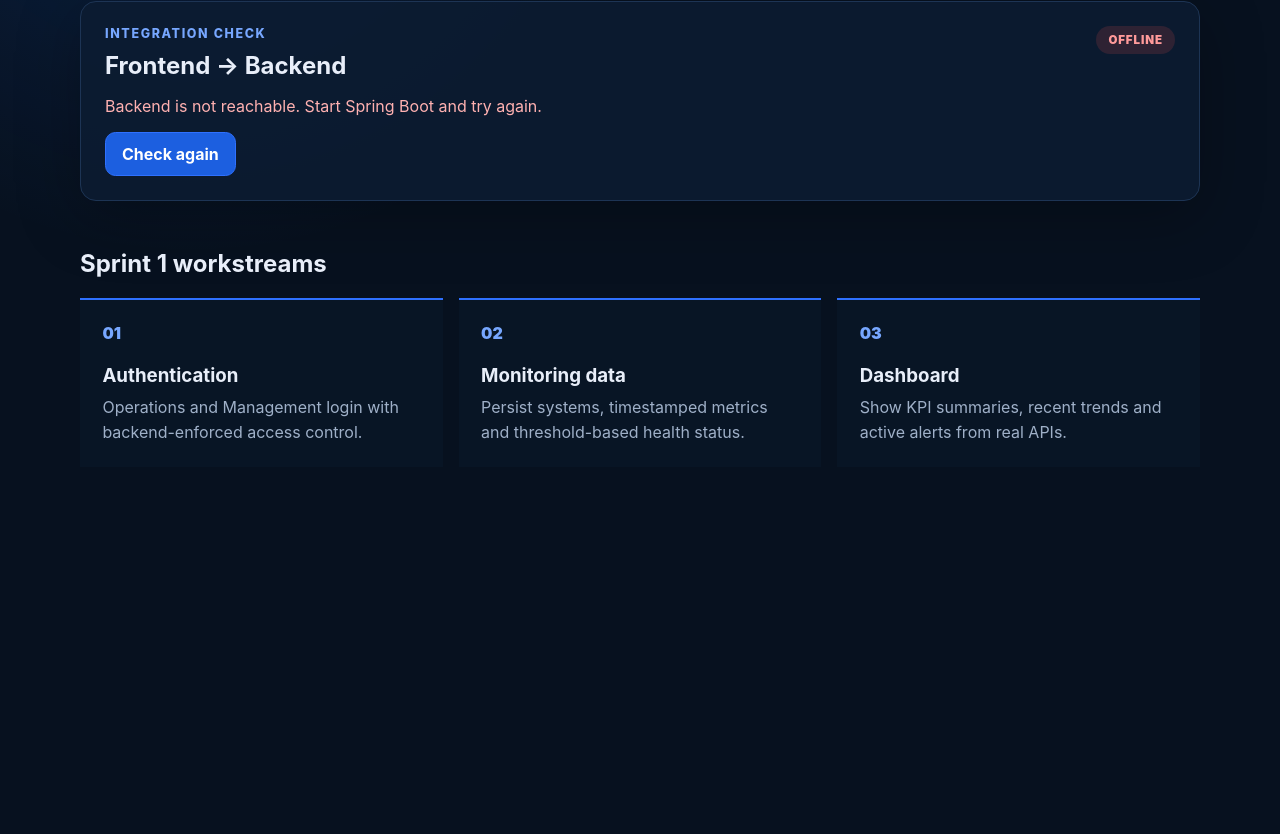
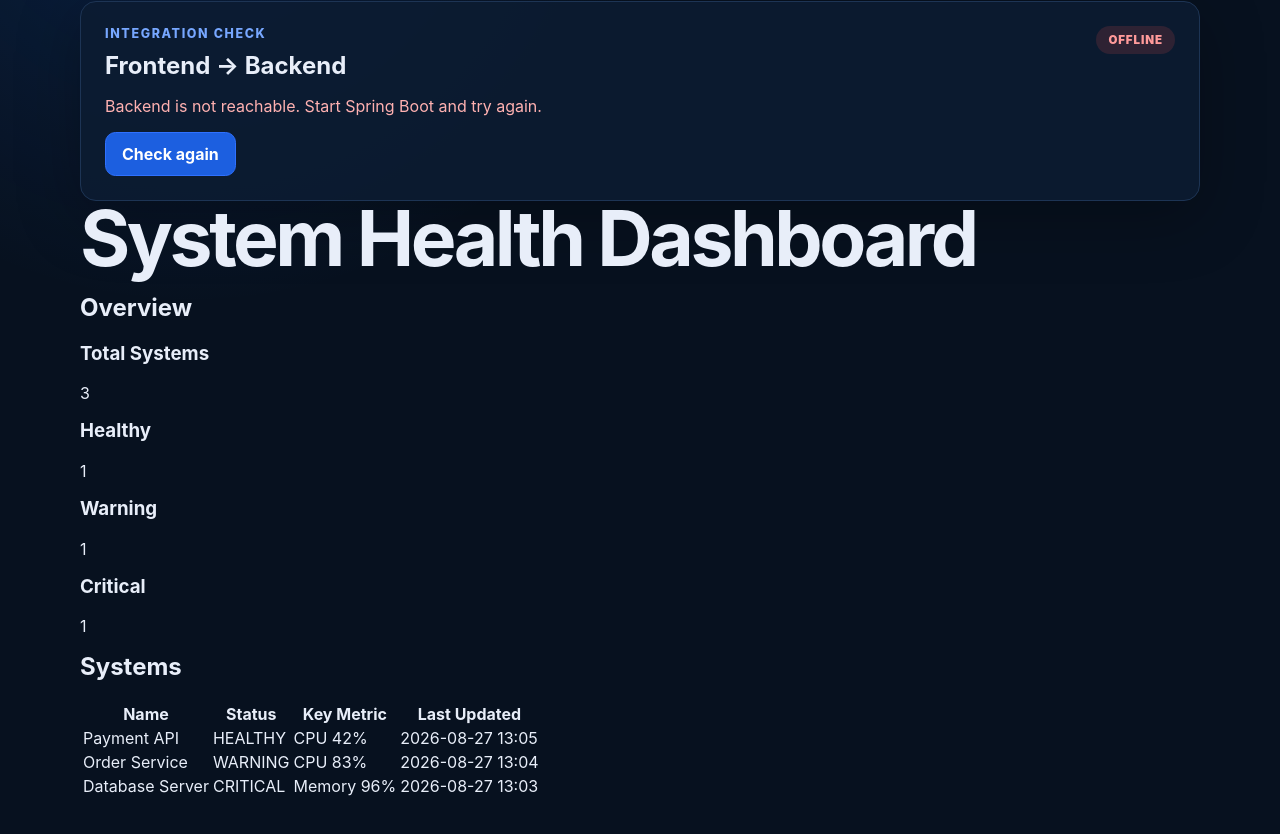
Before and after one commit to DakotaWu-833/B2B-System-health-Dashboard, a React (Vite) app in the folder frontend/: page / in a window 1280 px wide. Shown: the part 362-1196 px from the top of the page. Before the commit the page ends 909 px from the top, so only its background shows below. Built offline with nearby package versions, Linux system fonts and the light colour scheme; no server answers.

Commit message:
ELG2-16 implement dashboard and system detail UI

```diff
--- a/frontend/src/App.jsx
+++ b/frontend/src/App.jsx
@@ -1,4 +1,5 @@
 import { useCallback, useEffect, useState } from "react";
+import Dashboard from "./Dashboard";
 
 const apiBaseUrl = import.meta.env.VITE_API_BASE_URL ?? "";
 
@@ -87,26 +88,7 @@ function App() {
         </button>
       </section>
 
-      <section className="next-steps" aria-labelledby="next-steps-title">
-        <h2 id="next-steps-title">Sprint 1 workstreams</h2>
-        <div className="workstream-grid">
-          <article>
-            <span>01</span>
-            <h3>Authentication</h3>
-            <p>Operations and Management login with backend-enforced access control.</p>
-          </article>
-          <article>
-            <span>02</span>
-            <h3>Monitoring data</h3>
-            <p>Persist systems, timestamped metrics and threshold-based health status.</p>
-          </article>
-          <article>
-            <span>03</span>
-            <h3>Dashboard</h3>
-            <p>Show KPI summaries, recent trends and active alerts from real APIs.</p>
-          </article>
-        </div>
-      </section>
+      <Dashboard />
     </main>
   );
 }
--- /dev/null
+++ b/frontend/src/Dashboard.jsx
@@ -0,0 +1,126 @@
+import { useState } from "react";
+import SystemDetails from "./SystemDetails";
+
+const mockSystems = [
+  {
+    id: 1,
+    name: "Payment API",
+    status: "HEALTHY",
+    keyMetric: "CPU 42%",
+    lastUpdated: "2026-08-27 13:05",
+  },
+  {
+   id: 2,
+   name: "Order Service",
+   status: "WARNING",
+   keyMetric: "CPU 83%",
+   lastUpdated: "2026-08-27 13:04",
+   reason: "CPU usage 83% exceeds warning threshold 80%",
+   metrics: [
+     { time: "13:00", name: "CPU", value: "72%" },
+     { time: "13:01", name: "CPU", value: "75%" },
+     { time: "13:02", name: "CPU", value: "79%" },
+     { time: "13:03", name: "CPU", value: "81%" },
+     { time: "13:04", name: "CPU", value: "83%" },
+    ],
+  },
+  {
+    id: 3,
+    name: "Database Server",
+    status: "CRITICAL",
+    keyMetric: "Memory 96%",
+    lastUpdated: "2026-08-27 13:03",
+    reason: "Memory usage 96% exceeds critical threshold 90%",
+    metrics: [
+      { time: "12:59", name: "Memory", value: "82%" },
+      { time: "13:00", name: "Memory", value: "85%" },
+      { time: "13:01", name: "Memory", value: "89%" },
+      { time: "13:02", name: "Memory", value: "93%" },
+      { time: "13:03", name: "Memory", value: "96%" }
+    ]
+  },
+];
+
+function Dashboard() {
+  const [selectedSystem, setSelectedSystem] = useState(null);
+
+  const totalSystems = mockSystems.length;
+
+  const healthyCount = mockSystems.filter(
+    (system) => system.status === "HEALTHY"
+  ).length;
+
+  const warningCount = mockSystems.filter(
+    (system) => system.status === "WARNING"
+  ).length;
+
+  const criticalCount = mockSystems.filter(
+    (system) => system.status === "CRITICAL"
+  ).length;
+
+  return (
+    <section>
+      <h1>System Health Dashboard</h1>
+
+      <section>
+        <h2>Overview</h2>
+
+        <div>
+          <div>
+            <h3>Total Systems</h3>
+            <p>{totalSystems}</p>
+          </div>
+
+          <div>
+            <h3>Healthy</h3>
+            <p>{healthyCount}</p>
+          </div>
+
+          <div>
+            <h3>Warning</h3>
+            <p>{warningCount}</p>
+          </div>
+
+          <div>
+            <h3>Critical</h3>
+            <p>{criticalCount}</p>
+          </div>
+        </div>
+      </section>
+
+      <section>
+        <h2>Systems</h2>
+
+        <table>
+          <thead>
+            <tr>
+              <th>Name</th>
+              <th>Status</th>
+              <th>Key Metric</th>
+              <th>Last Updated</th>
+            </tr>
+          </thead>
+
+          <tbody>
+            {mockSystems.map((system) => (
+              <tr
+                key={system.id}
+                onClick={() => setSelectedSystem(system)}
+                style={{ cursor: "pointer" }}
+              >
+                <td>{system.name}</td>
+                <td>{system.status}</td>
+                <td>{system.keyMetric}</td>
+                <td>{system.lastUpdated}</td>
+              </tr>
+            ))}
+          </tbody>
+        </table>
+      </section>
+
+      <SystemDetails system={selectedSystem} />
+    </section>
+  );
+}
+
+export default Dashboard;
--- /dev/null
+++ b/frontend/src/SystemDetails.jsx
@@ -0,0 +1,52 @@
+function SystemDetails({ system }) {
+  if (!system) {
+    return null;
+  }
+
+  return (
+    <section>
+      <h2>System Details</h2>
+
+      <h3>{system.name}</h3>
+
+      <p>
+        <strong>Status:</strong> {system.status}
+      </p>
+
+      <p>
+        <strong>Reason:</strong>{" "}
+        {system.reason ?? "No threshold issue detected."}
+      </p>
+
+      <h3>Recent Metrics</h3>
+
+      <table>
+        <thead>
+          <tr>
+            <th>Time</th>
+            <th>Metric</th>
+            <th>Value</th>
+          </tr>
+        </thead>
+
+        <tbody>
+          {system.metrics?.length > 0 ? (
+            system.metrics.map((metric, index) => (
+              <tr key={index}>
+                <td>{metric.time}</td>
+                <td>{metric.name}</td>
+                <td>{metric.value}</td>
+              </tr>
+            ))
+          ) : (
+            <tr>
+              <td colSpan="3">No recent metrics available.</td>
+            </tr>
+          )}
+        </tbody>
+      </table>
+    </section>
+  );
+}
+
+export default SystemDetails;
```
